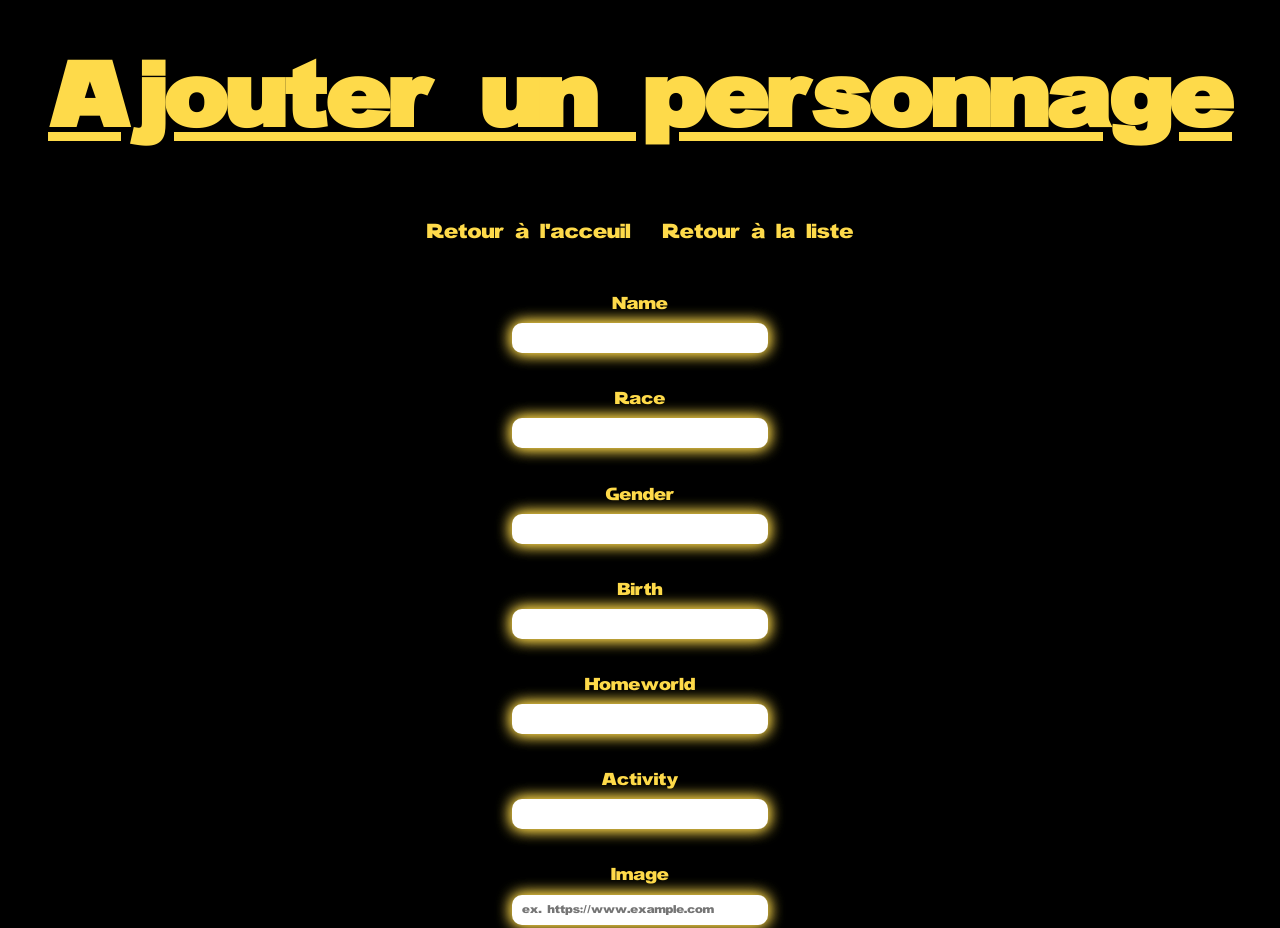
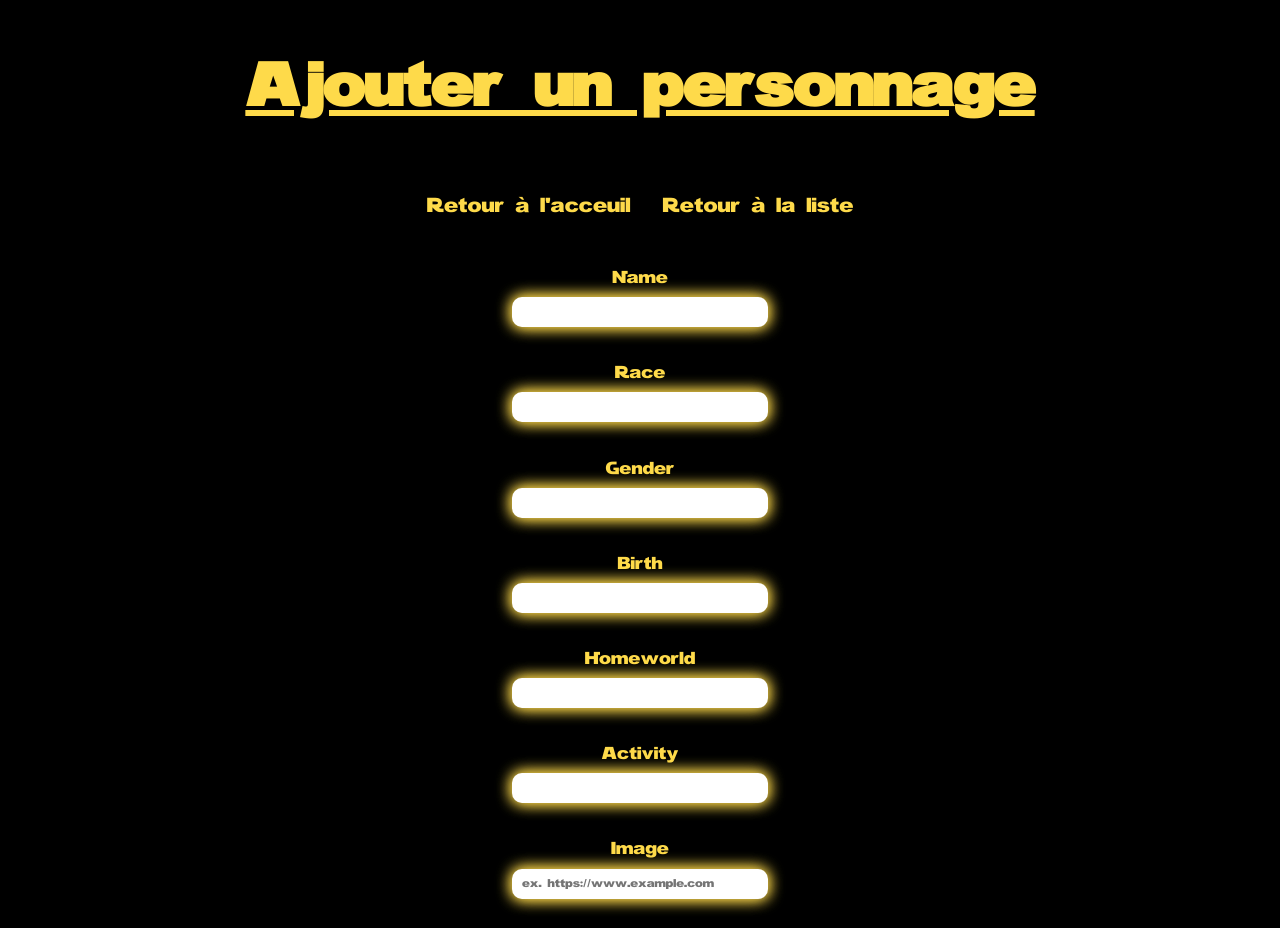
Before and after one commit to David-ODB57/SWAPI, a website with bundled scripts: page src/pages/create.html in a window 1280 px wide. Shown: the top 928 px of the page. Built offline with nearby package versions, Linux system fonts and the light colour scheme.

Commit message:
Update create.html
Modification de tags HTML.

```diff
--- a/src/pages/create.html
+++ b/src/pages/create.html
@@ -1,17 +1,17 @@
 <!DOCTYPE html>
-<html lang="en">
+<html lang="fr">
   <head>
     <meta charset="UTF-8" />
     <meta http-equiv="X-UA-Compatible" content="IE=edge" />
     <meta name="viewport" content="width=device-width, initial-scale=1.0" />
-    <title>SWU - add</title>
+    <title>SWU - AJOUTER</title>
     <link rel="stylesheet" href="../assets/style.css" />
     <script type="module" src="../assets/script/create.js" defer></script>
   </head>
   <body>
     <section id="section-content">
-      <header class="title">
-        <h1>Ajouter un personnage</h1>
+      <header>
+        <h1 class="title">Ajouter un personnage</h1>
       </header>
       <div class="actions">
         <a href="/">Retour à l'acceuil</a>
```
